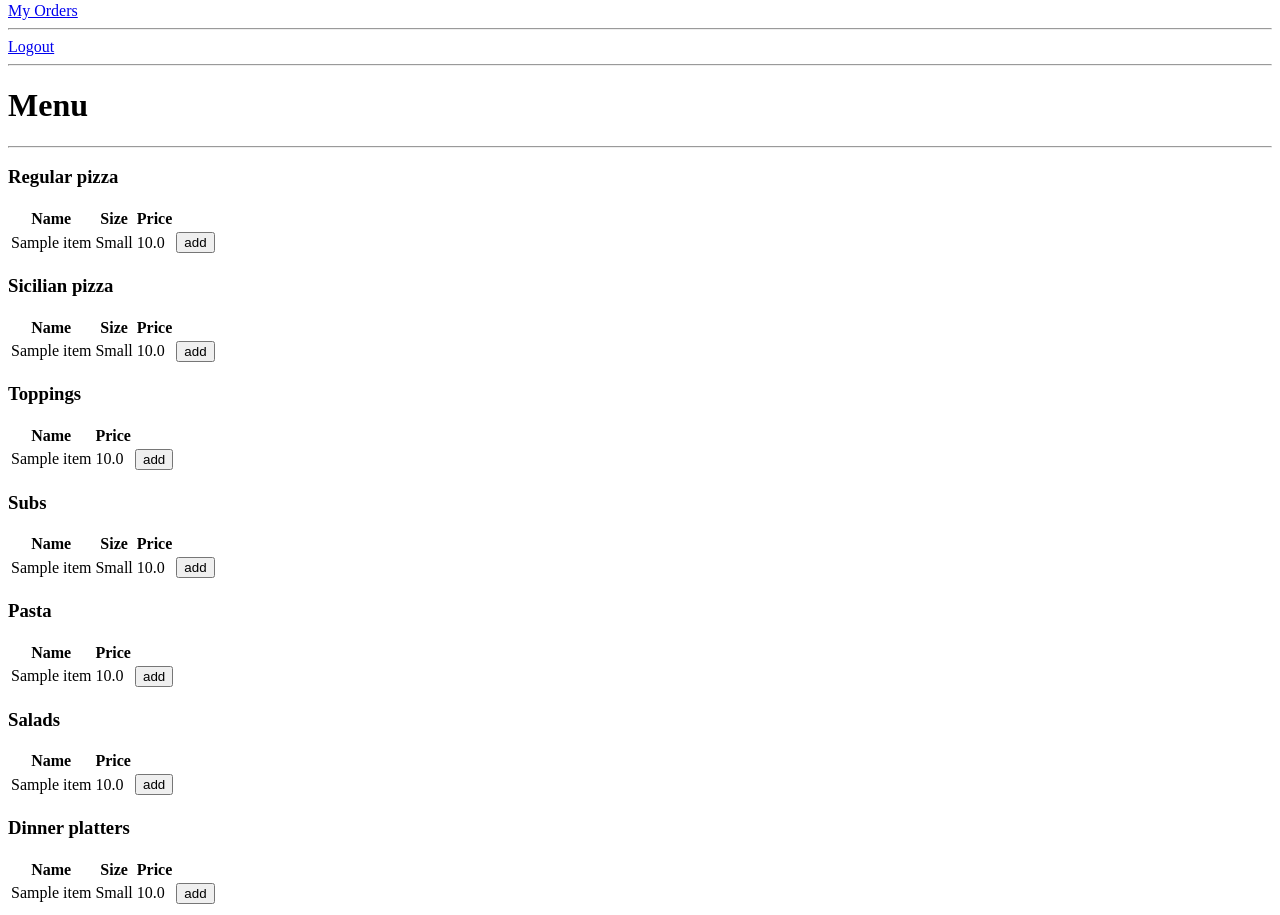
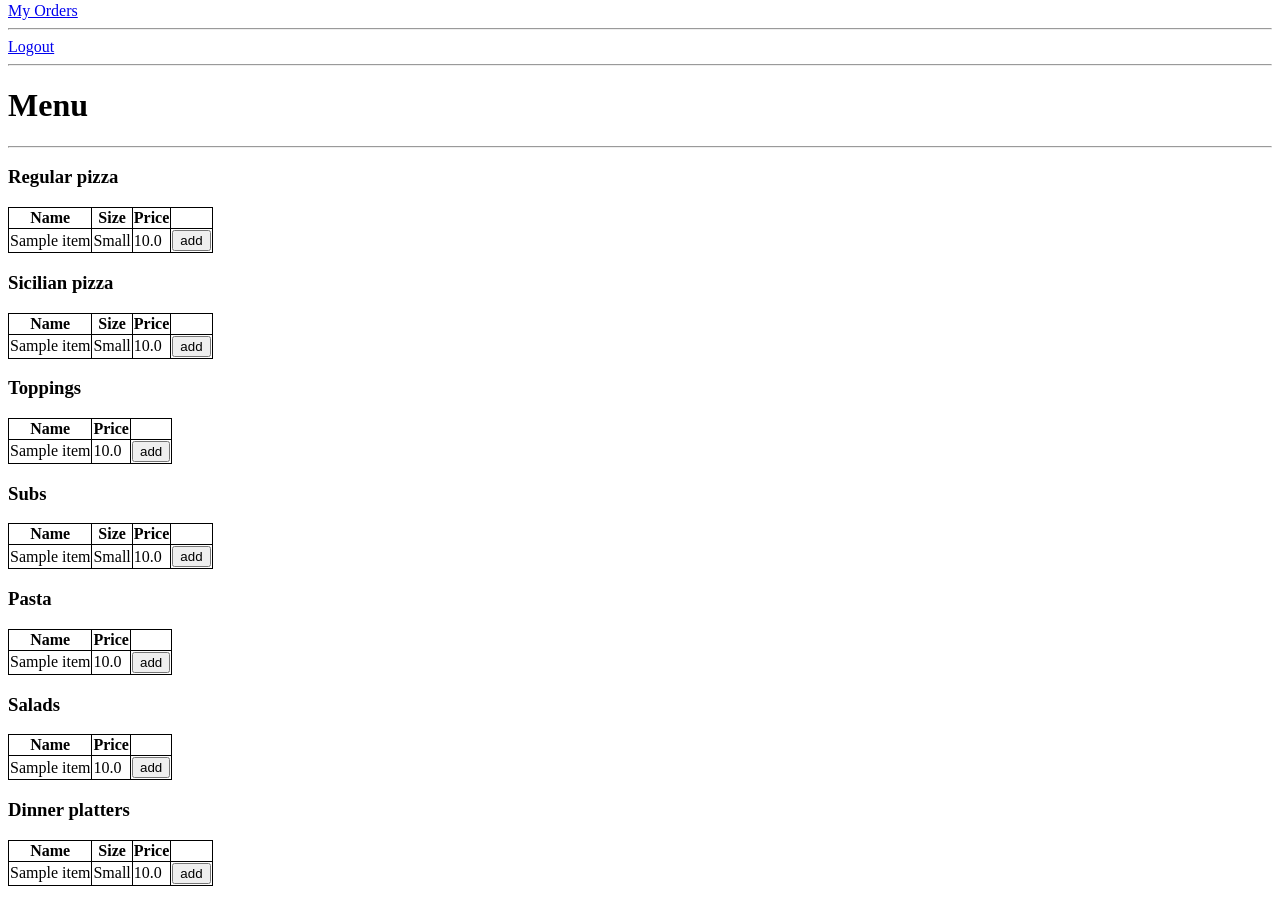
Before and after one commit to shanmukhat1999/pizza-application, a Django app: template pizza/templates/pizza/menu.html in a window 1280 px wide. Shown: the part 172-1087 px from the top of the page. After the commit the page ends 1058 px from the top, so only its background shows below. Run offline with Django 3.2, Linux system fonts and the light colour scheme; tables that the repository leaves empty hold one stand-in row (values such as "Sample post"); the template is opened without the code that fills it: values that come from a table or form of the project are taken from there, most other values are stand-ins (such as "Sample title", 1, 10 or a date in 2020).

Commit message:
menu as table

```diff
--- a/pizza/templates/pizza/menu.html
+++ b/pizza/templates/pizza/menu.html
@@ -2,6 +2,16 @@
 <html>
     <head>
         <title>hello</title>
+        <style>
+            table {
+                border: 1px solid black;
+                border-collapse: collapse;
+            }
+
+            td, th {
+                border: 1px solid black;
+            }
+        </style>
         <script type="text/javascript">
             document.addEventListener('DOMContentLoaded',() => {
                 // reload when the back/front are used
```
